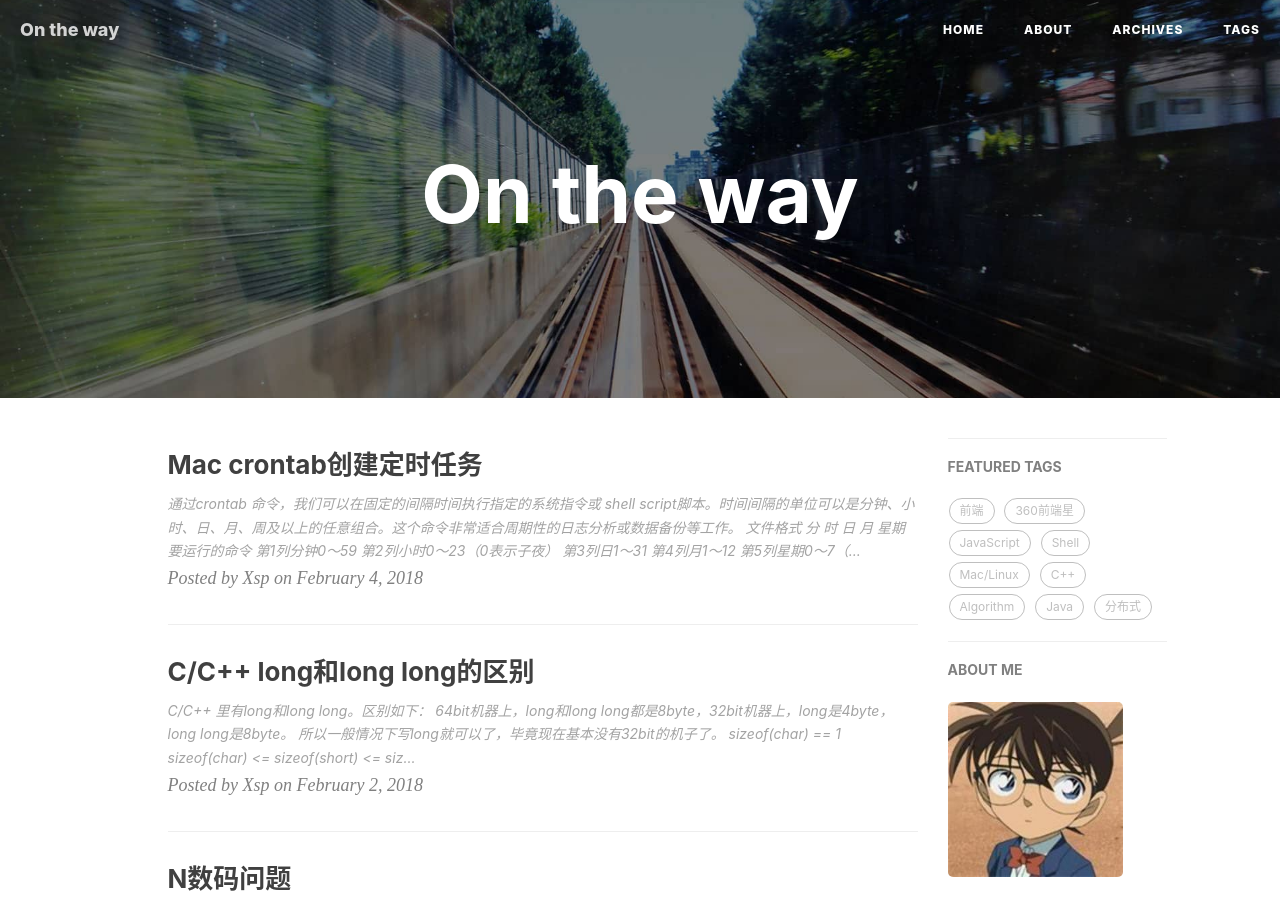
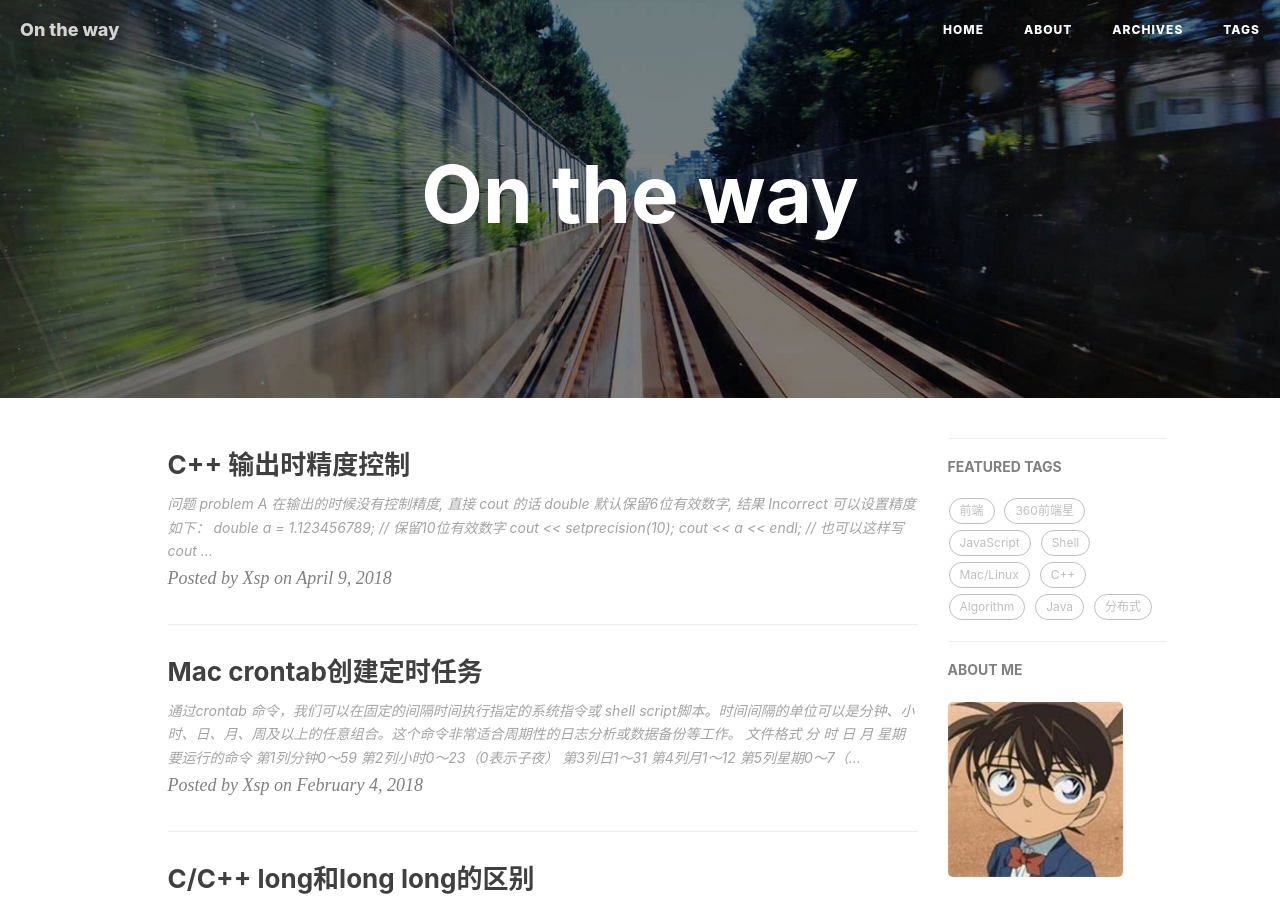
Before and after one commit to husterxsp/husterxsp.github.io, a Jekyll site: the page built from index.html, in a window 1280 px wide and 900 px high. Built offline with Jekyll 4.4.1, drawn with Linux system fonts in a browser that asks for light colours; nearby versions of some CDN libraries; formulas are drawn with MathJax 3; the list of posts is cut into pages by our own code; comment, search, counter and statistics services are not loaded; some of the changed text lies outside the part shown.

Commit message:
new post

````diff
--- /dev/null
+++ b/_posts/2018-04-09-cpp-out-precision.md
@@ -0,0 +1,41 @@
+---
+layout: post
+title: C++ 输出时精度控制
+date: 2018-04-09
+author: "Xsp"
+catalog: true
+tags:
+    - C++
+    - Algorithm
+---
+问题 [problem A](https://code.google.com/codejam/contest/6274486/dashboard)
+
+在输出的时候没有控制精度, 直接 cout 的话 double 默认保留6位有效数字, 结果 Incorrect
+
+可以设置精度如下：
+```cpp
+double a = 1.123456789;
+// 保留10位有效数字
+cout << setprecision(10);
+cout << a << endl;
+// 也可以这样写
+cout << setprecision(10) << a << endl;
+
+// 保留10位小数
+printf("%.10f\n", a);
+// . 表示精度，不加 . 10则表示宽度
+printf("%.10f\n", a);
+
+// 加上fixed 表示输出固定小数位
+cout.setf(ios::fixed);
+cout << setprecision(10);
+
+// showpoint在位数不够时会补0
+cout.setf(ios::showpoint);
+```
+
+
+参考：
++ [https://blog.csdn.net/yss28/article/details/53538063](https://blog.csdn.net/yss28/article/details/53538063)
++ [https://stackoverflow.com/questions/4264127/correct-format-specifier-for-double-in-printf](https://stackoverflow.com/questions/4264127/correct-format-specifier-for-double-in-printf)
++ [https://blog.csdn.net/u011321546/article/details/9293547](https://blog.csdn.net/u011321546/article/details/9293547)
````
Also changed, not shown: _posts/2017-10-31-single-source-shortest-paths-problem.md (+1 -1 lines).
